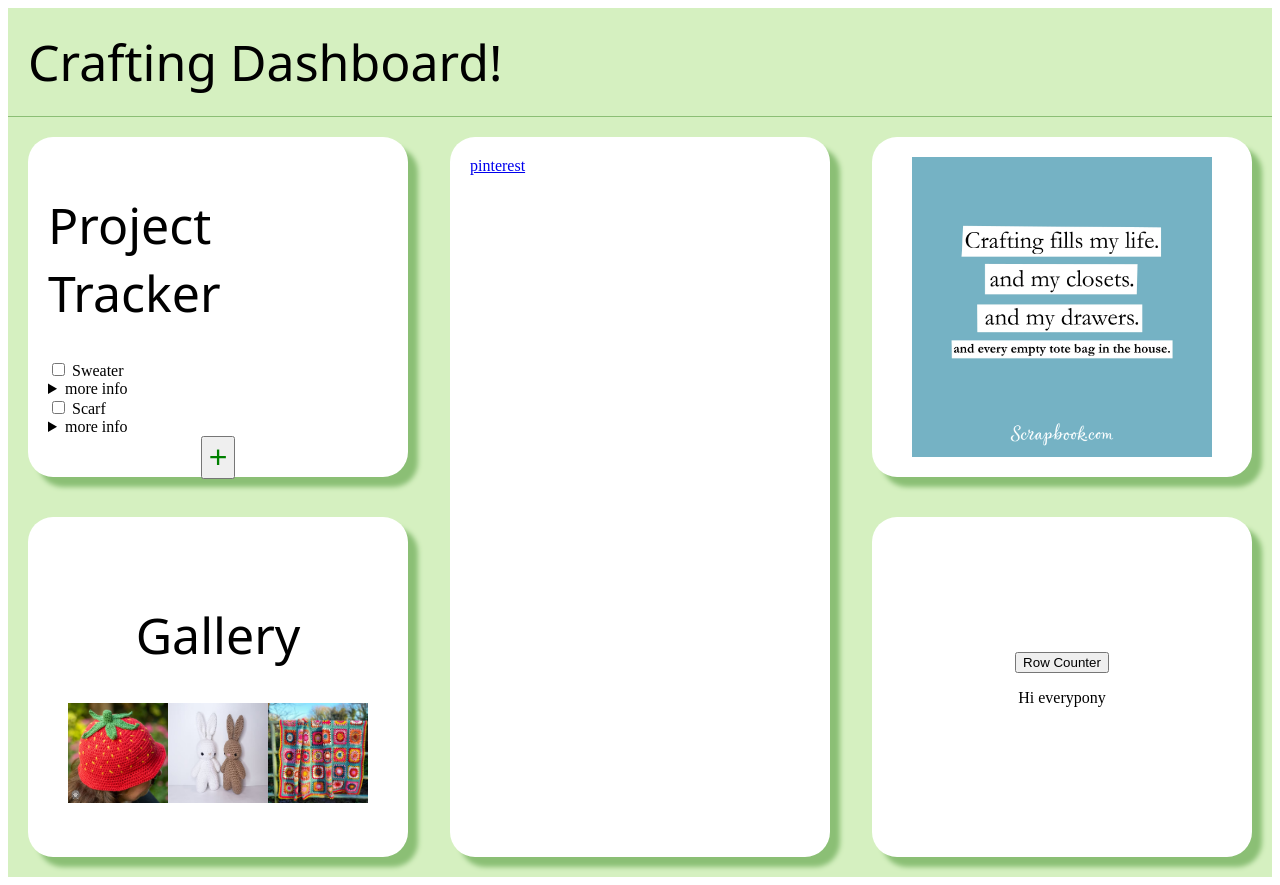
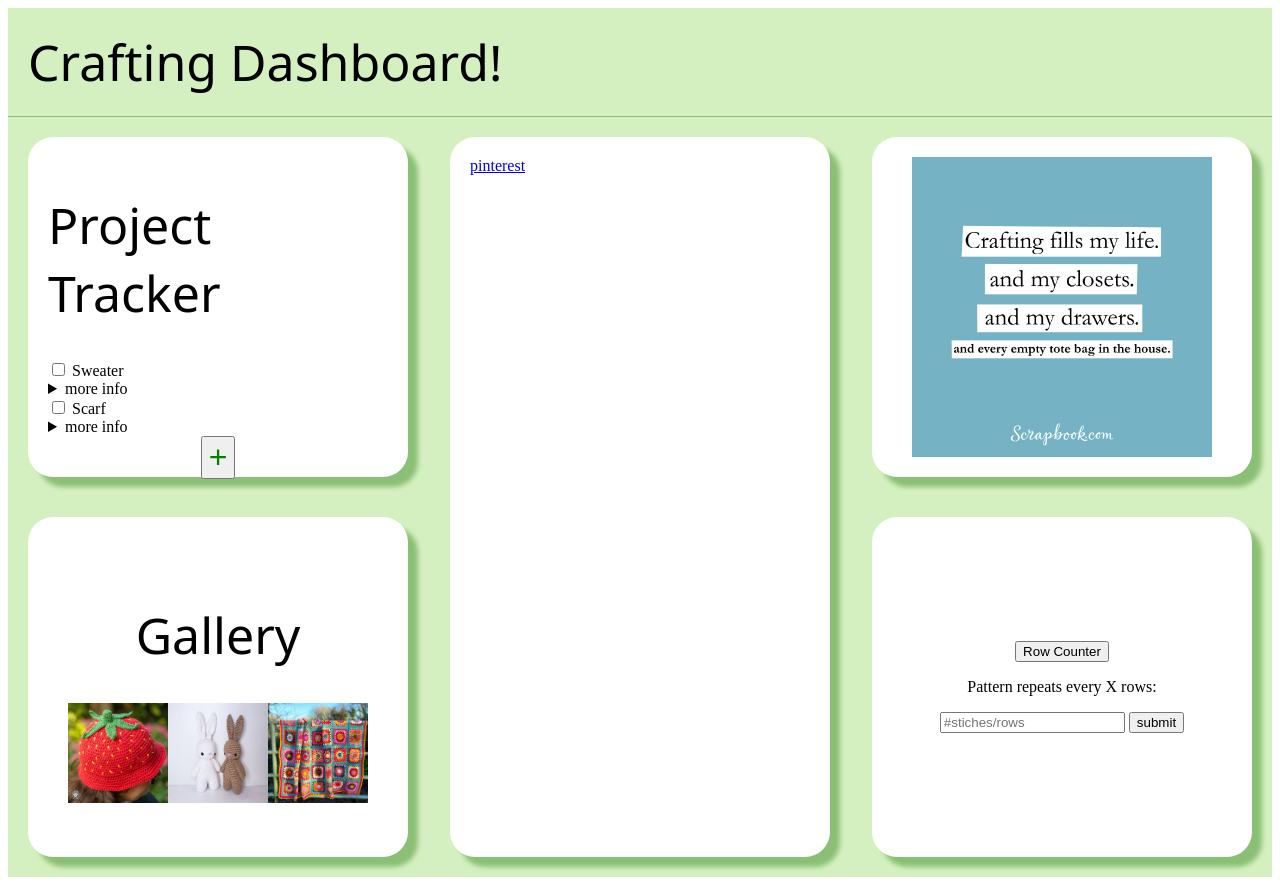
Before and after one commit to marsbars086/Mars_Mission_Control, a SvelteKit app: page / in a window 1280 px wide. Both pictures are taken after a click on the button "Pattern Counter". Built offline with nearby package versions, Linux system fonts and the light colour scheme; a web font is replaced by a local one.

Commit message:
Update RowPatternCounter.svelte

```diff
--- a/src/routes/RowPatternCounter.svelte
+++ b/src/routes/RowPatternCounter.svelte
@@ -1,9 +1,17 @@
 <script>
-
+    let PatternRows = $state('')
+    let ShowPatternTracker = $state(false)
 </script>
 
 <div class="PatternCounter">
-    <p>Hi everypony</p>
+    <p>Pattern repeats every X rows:</p>
+    <input bind:value={PatternRows} placeholder="#stiches/rows">
+    <button onclick={()=> ShowPatternTracker = true}>submit</button>
+    {#if ShowPatternTracker}
+        <p>Pattern trackerrr</p>
+    {:else}
+        <div></div>
+    {/if}
 </div>
 
 <style>
```
